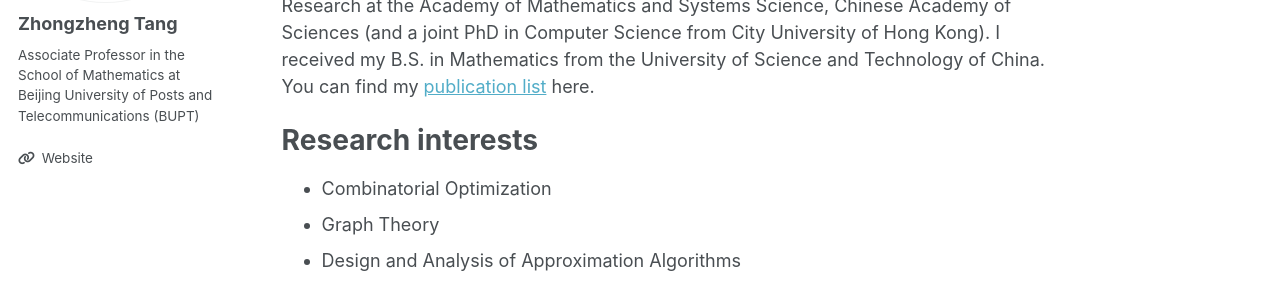
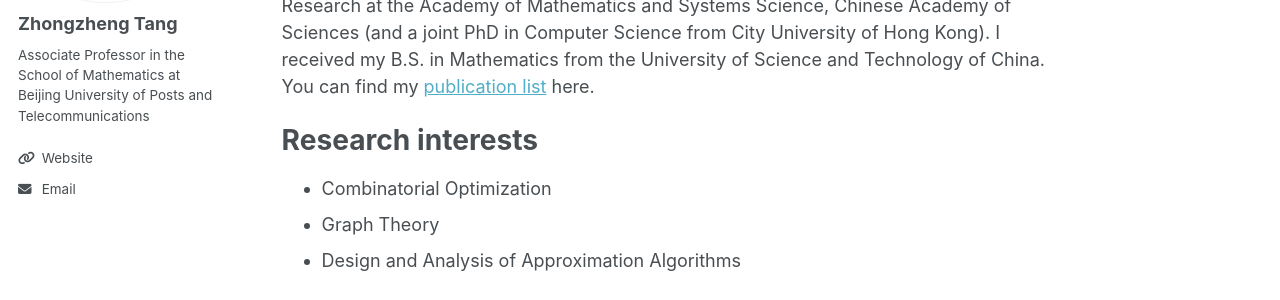
Before and after one commit to zhongzhengtang/zhongzhengtang.github.io, a Jekyll site: the page built from _pages/about.md, in a window 1280 px wide. Shown: the part 232-532 px from the top of the page. Built offline with Jekyll 4.4.1, drawn with Linux system fonts in a browser that asks for light colours; a script bundle is joined from its source files by our own code; library files that are not in the unit come from our copies.

Commit message:
Update _config.yml

```diff
--- a/_config.yml
+++ b/_config.yml
@@ -26,11 +26,11 @@
   avatar           : "profile.png"
   name             : "Zhongzheng Tang"
   pronouns         : # example: "she/her"
-  bio              : "Associate Professor in the School of Mathematics at Beijing University of Posts and Telecommunications (BUPT)"
+  bio              : "Associate Professor in the School of Mathematics at Beijing University of Posts and Telecommunications"
   location         : #"Earth"
   employer         : #"Red Brick University"
   uri              : "https://teacher.bupt.edu.cn/tangzhongzheng/zh_CN/index.htm"
-  tangzhongzheng@bupt.edu.cn            : "tangzhongzheng@bupt.edu.cn"
+  email            : "tangzhongzheng@bupt.edu.cn"
 
   # Academic websites
   academia         : # URL
```
